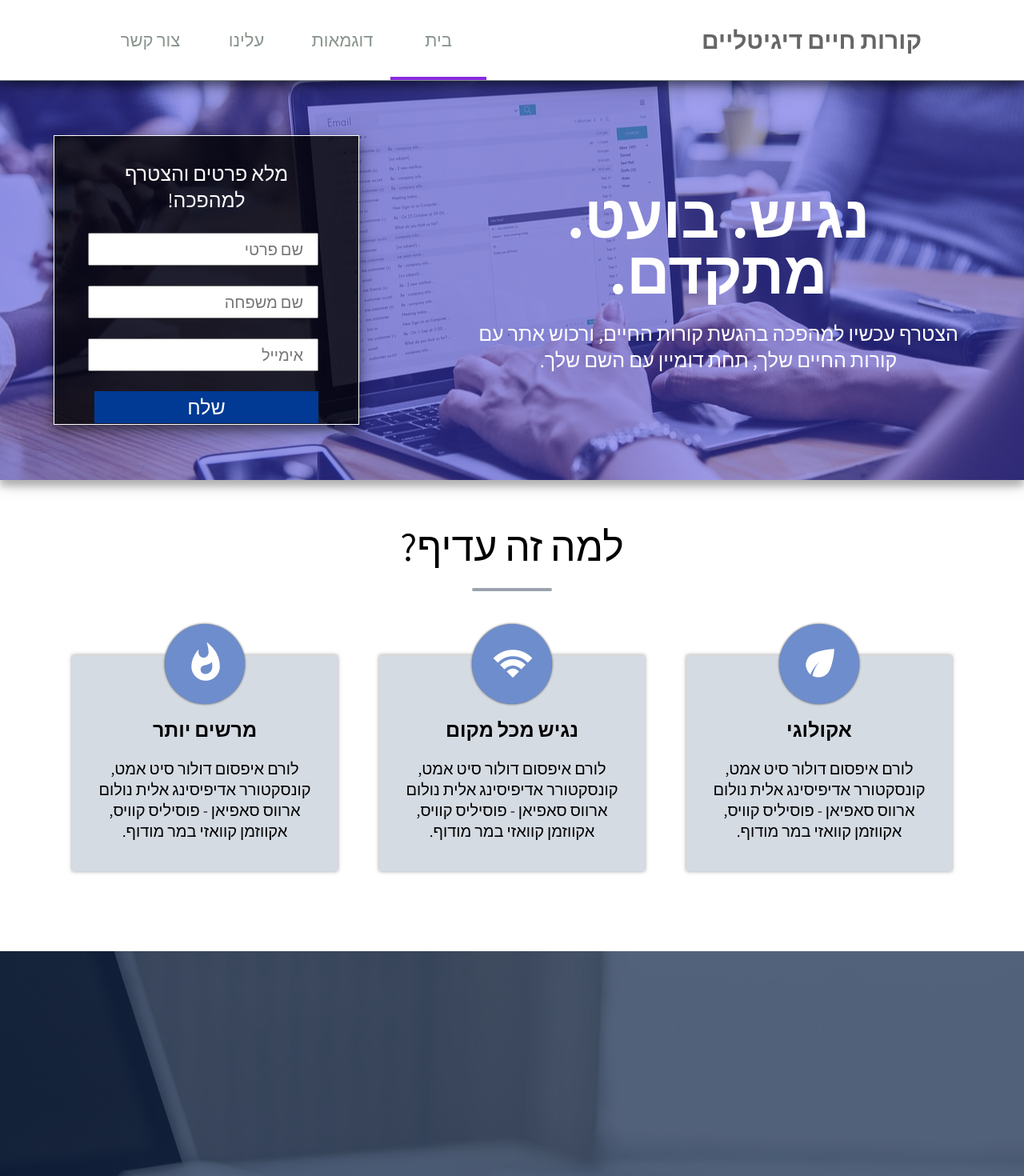
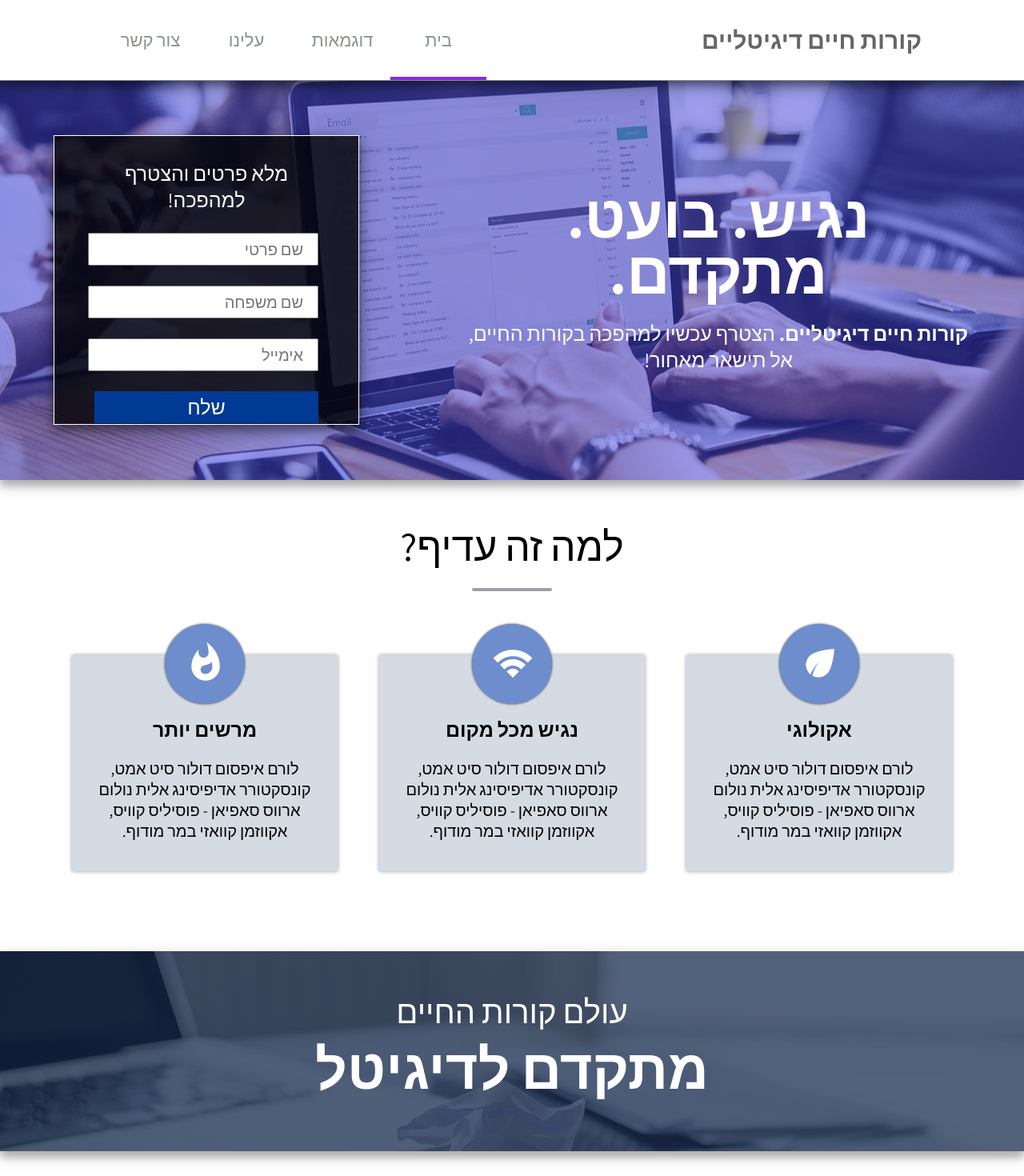
Before and after one commit to ChengaDev/digitalcv, a React (Create React App) app: page / in a window 1280 px wide. Shown: the top 1470 px of the page at 80% size. Built offline with nearby package versions, Linux system fonts and the light colour scheme.

Commit message:
arrange components on main page

```diff
--- a/src/components/pages/home/Main.js
+++ b/src/components/pages/home/Main.js
@@ -2,30 +2,13 @@ import React from 'react';
 import styled from 'styled-components';
 import AdvantagesSection from './advantages/AdvantagesWrapper';
 import BenefitSection from './benefits/BenefitContainer';
+import Jumbotron from './jumbotron/Jumbotron';
 
 class Main extends React.Component {
     render() {
-        let image = require('./images/computer.jpg');
-
         return(
             <MainPageWrapper>
-                <TopLevelBox image={image}>
-                    <Overlay>
-                        <MainText>
-                            <h1>נגיש. בועט. מתקדם.</h1>
-                            <div>הצטרף עכשיו למהפכה בהגשת קורות החיים, ורכוש אתר עם קורות החיים שלך, תחת דומיין עם השם שלך.</div>
-                        </MainText>
-                        <MiniForm>
-                            <div>מלא פרטים והצטרף למהפכה!</div>
-                            <div>
-                                <input type="text" placeholder="שם פרטי" />
-                                <input type="text" placeholder="שם משפחה" />
-                                <input type="text" placeholder="אימייל" />
-                                <button>שלח</button>
-                            </div>
-                        </MiniForm>
-                    </Overlay>
-                </TopLevelBox>
+                <Jumbotron />
                 <AdvantagesSection />
                 <BenefitSection />
             </MainPageWrapper>
@@ -40,121 +23,4 @@ const MainPageWrapper = styled.div`
     font-weight: 400;
 `;
 
-const TopLevelBox = styled.div`
-    height: 500px;
-    background: url('${props => props.image}') no-repeat center center fixed;
-    background-size: cover;
-    width: 100%;
-    box-shadow: 0 8px 8px 0 rgba(0,0,0,0.2), 0 6px 20px 0 rgba(0,0,0,0.19);
-
-    @media (max-width: 1200px) {
-        min-height: 400px;
-        height: auto;
-    }
-`;
-
-const Overlay = styled.div`
-    width: 100%;
-    height: 100%;
-    min-height: 400px;
-    background-color: rgba(67, 65, 224, 0.5);
-    display: flex;
-    align-items: center;
-    flex-direction: row;
-    justify-content: space-around;
-
-    @media (max-width: 768px) {
-        flex-wrap: wrap;
-    }
-`;
-
-const MainText = styled.div`
-    flex-basis: 50%;
-    color: #fff;
-    text-align: center;
-    order: 1;
-    padding: 20px;
-
-
-    & h1 {
-        margin-top: 0;
-        margin-bottom: 25px;
-        font-size: 75px;
-        font-weight: 700;
-        line-height: 70px;
-    }
-
-    & div {
-        font-size: 25px;
-    }
-
-    @media (max-width: 1200px) {
-        font-size: 40px;
-        flex-basis: 50%;
-    }
-
-    @media (max-width: 768px) {
-        font-size: 30px;
-        flex-basis: 100%;
-    }
-`;
-
-const MiniForm = styled.div`
-    flex-basis: 15%;
-    order: 2;
-    height: 300px;
-    min-width: 280px;
-    background-color: rgba(0,0,0,0.8);
-    border: 1px #fff solid;
-    box-shadow: 0 5px 8px 0 rgba(0,0,0,0.2), 0 6px 20px 0 rgba(0,0,0,0.5);
-    margin: 25px;
-    color: #fff;
-    text-align: center;
-    padding: 30px 50px 30px 50px;
-
-    & input {
-        font-family: ${props => props.theme.fontFamilies.assistant};
-        height: 35px;
-        width: 100%;
-        margin-top: 25px;
-        font-size: 20px;
-        text-indent: 15px;
-    }
-
-    & button {
-        font-family: ${props => props.theme.fontFamilies.assistant};
-        margin-top: 25px;
-        width: 100%;
-        color: #fff;
-        background-color: #1a7dd7;
-        border: none;
-        line-height: 10px;
-        font-size: 25px;
-        font-weight: 400;
-        height: 40px;
-        cursor: pointer;
-        animation: anim 2s infinite;
-        -webkit-animation: anim 2s infinite;
-
-        :hover {
-            transition: background-color 300ms linear;
-            background-color: #7499d4;
-        }
-
-        @keyframes anim {
-            0% {
-                background-color: #1a7dd7;
-            }
-
-            50% {
-                background-color: #003a94;
-            }
-
-            100% {
-                background-color: #1a7dd7;
-            }
-        }
-    }
-`;
-
 export default Main;
--- a/src/components/pages/home/benefits/BenefitContainer.js
+++ b/src/components/pages/home/benefits/BenefitContainer.js
@@ -2,56 +2,61 @@ import React from 'react';
 import styled from 'styled-components';
 
 class BenefitSection extends React.Component {
-    constructor(props, context) {
-        super(props, context);
-    }
 
     render() {
         let image = require('./images/paper.jpg');
         return (
             <Section image={image}>
                 <Overlay>
-                    {/* <Title>מתקדמים לדיגיטל</Title> */}
+                    <Title>
+                        <div>
+                            עולם קורות החיים
+                        </div>
+                        <h3>
+                            מתקדם לדיגיטל
+                        </h3>
+                    </Title>
                 </Overlay>
-                <Container>
-
-                </Container>
             </Section>
         );
     }
 }
 
 const Section = styled.section`
+box-shadow: 0 8px 8px 0 rgba(0,0,0,0.2), 0 6px 20px 0 rgba(0,0,0,0.19);
     margin-bottom: 50px;
     width: 100%;
     margin-top: 100px;
     height: auto;
-    min-height: 500px;
+    min-height: 250px;
     background: url('${props => props.image}') no-repeat center center fixed;
     background-size: cover;
-
 `;
 
 const Overlay = styled.div`
-    padding: 30px;
+    justify-content: center;
+    align-items: center;
+    display: flex;
+    flex-direction: row;
     background-color: rgba(10, 32, 68, 0.7);
     height: 100%;
     width: 100%;
-    min-height: 500px;
+    min-height: 250px;
     text-align: center;
 `;
 
 const Title = styled.div`
-    font-size: 50px;
+    font-size: 40px;
     font-family: ${props => props.theme.fontFamilies.assistant};
     color: #fff;
     flex-basis: 100%;
-`;
 
-const Container = styled.div`
-    display: flex;
-    align-items: center;
-    flex-direction: row;
+
+    & h3 {
+        margin-top: 0;
+        margin-bottom: 10px;
+        font-size: 70px;
+    }
 `;
 
 export default BenefitSection;
--- /dev/null
+++ b/src/components/pages/home/jumbotron/Form.js
@@ -0,0 +1,78 @@
+import React from 'react';
+import styled from 'styled-components';
+
+class Form extends React.Component {
+    render() {
+        return(
+            <MiniForm>
+                <div>מלא פרטים והצטרף למהפכה!</div>
+                <div>
+                    <input type="text" placeholder="שם פרטי" />
+                    <input type="text" placeholder="שם משפחה" />
+                    <input type="text" placeholder="אימייל" />
+                    <button>שלח</button>
+                </div>
+            </MiniForm>
+        );
+    }
+}
+
+const MiniForm = styled.div`
+    flex-basis: 15%;
+    order: 2;
+    height: 300px;
+    min-width: 280px;
+    background-color: rgba(0,0,0,0.8);
+    border: 1px #fff solid;
+    box-shadow: 0 5px 8px 0 rgba(0,0,0,0.2), 0 6px 20px 0 rgba(0,0,0,0.5);
+    margin: 25px;
+    color: #fff;
+    text-align: center;
+    padding: 30px 50px 30px 50px;
+
+    & input {
+        font-family: ${props => props.theme.fontFamilies.assistant};
+        height: 35px;
+        width: 100%;
+        margin-top: 25px;
+        font-size: 20px;
+        text-indent: 15px;
+    }
+
+    & button {
+        font-family: ${props => props.theme.fontFamilies.assistant};
+        margin-top: 25px;
+        width: 100%;
+        color: #fff;
+        background-color: #1a7dd7;
+        border: none;
+        line-height: 10px;
+        font-size: 25px;
+        font-weight: 400;
+        height: 40px;
+        cursor: pointer;
+        animation: anim 2s infinite;
+        -webkit-animation: anim 2s infinite;
+
+        :hover {
+            transition: background-color 300ms linear;
+            background-color: #7499d4;
+        }
+
+        @keyframes anim {
+            0% {
+                background-color: #1a7dd7;
+            }
+
+            50% {
+                background-color: #003a94;
+            }
+
+            100% {
+                background-color: #1a7dd7;
+            }
+        }
+    }
+`;
+
+export default Form;
--- /dev/null
+++ b/src/components/pages/home/jumbotron/Jumbotron.js
@@ -0,0 +1,84 @@
+import React from 'react';
+import styled from 'styled-components';
+import Form from './Form';
+
+class Jumbotron extends React.Component {
+    render() {
+        let image = require('../images/computer.jpg');
+
+        return(
+            <Section image={image}>
+                <Overlay>
+                    <MainText>
+                        <h1>נגיש. בועט. מתקדם.</h1>
+                        <div>
+                            <strong>קורות חיים דיגיטליים.</strong> הצטרף עכשיו למהפכה בקורות החיים, אל תישאר מאחור!
+                        </div>
+                    </MainText>
+                    <Form />
+                </Overlay>
+            </Section>
+        );
+    }
+}
+
+const Section = styled.div`
+    height: 500px;
+    background: url('${props => props.image}') no-repeat center center fixed;
+    background-size: cover;
+    width: 100%;
+    box-shadow: 0 8px 8px 0 rgba(0,0,0,0.2), 0 6px 20px 0 rgba(0,0,0,0.19);
+
+    @media (max-width: 1200px) {
+        min-height: 400px;
+        height: auto;
+    }
+`;
+
+const Overlay = styled.div`
+    width: 100%;
+    height: 100%;
+    min-height: 400px;
+    background-color: rgba(67, 65, 224, 0.5);
+    display: flex;
+    align-items: center;
+    flex-direction: row;
+    justify-content: space-around;
+
+    @media (max-width: 768px) {
+        flex-wrap: wrap;
+    }
+`;
+
+const MainText = styled.div`
+    flex-basis: 50%;
+    color: #fff;
+    text-align: center;
+    order: 1;
+    padding: 20px;
+
+
+    & h1 {
+        margin-top: 0;
+        margin-bottom: 25px;
+        font-size: 75px;
+        font-weight: 700;
+        line-height: 70px;
+    }
+
+    & div {
+        font-size: 25px;
+    }
+
+    @media (max-width: 1200px) {
+        font-size: 40px;
+        flex-basis: 50%;
+    }
+
+    @media (max-width: 768px) {
+        font-size: 30px;
+        flex-basis: 100%;
+    }
+`;
+
+export default Jumbotron;
```
Also changed, not shown: 1 other file (tests, documents, lock files or other folders).
